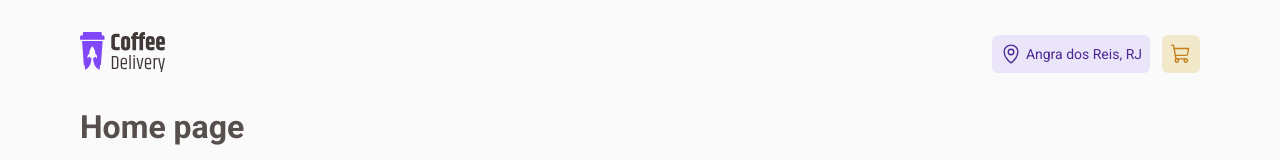
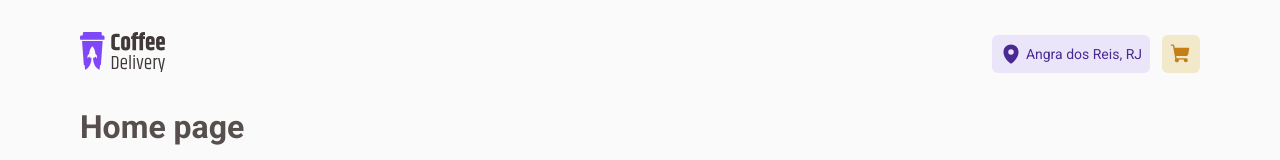
Before and after one commit to ysdor/desafio-coffee-delivery, a React (Vite) app: page / in a window 1280 px wide. Shown: the top 160 px of the page. Built offline with nearby package versions, Linux system fonts and the light colour scheme.

Commit message:
fix icons weight to fill on header component

```diff
--- a/src/components/Header/index.tsx
+++ b/src/components/Header/index.tsx
@@ -19,13 +19,13 @@ export function Header() {
 
       <ItemsOnRight>
         <LocationBadge>
-          <MapPin size={22} />
+          <MapPin size={22} weight="fill" />
           Angra dos Reis, RJ
         </LocationBadge>
 
         <NavLink to="/checkout">
           <CheckoutButton>
-            <ShoppingCart size={22} />
+            <ShoppingCart size={22} weight="fill" />
           </CheckoutButton>
         </NavLink>
       </ItemsOnRight>
```
